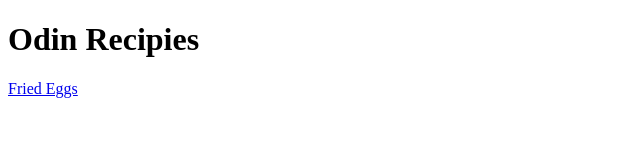
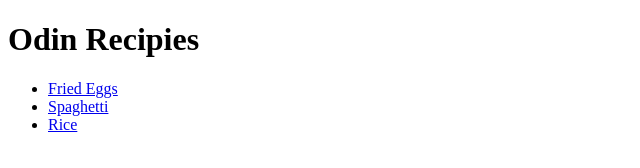
Before and after one commit to msaid9345/odin-recipies, a plain HTML site: page index.html in a window 1280 px wide. Shown: the whole page, without its empty margins (0-640 px from the left). Drawn offline with Linux system fonts and the light colour scheme.

Commit message:
Added links to spaghetti and rice recipies.

```diff
--- a/index.html
+++ b/index.html
@@ -7,6 +7,10 @@
 </head>
 <body>
     <h1>Odin Recipies</h1>
-    <a href="recipies/friedeggs.html">Fried Eggs</a>
+    <ul>
+       <li><a href="recipies/friedeggs.html">Fried Eggs</a></li>
+       <li><a href="recipies/spaghetti.html">Spaghetti</a></li>
+       <li><a href="recipies/rice.html">Rice</a></li>
+    </ul>
 </body>
 </html>
```
